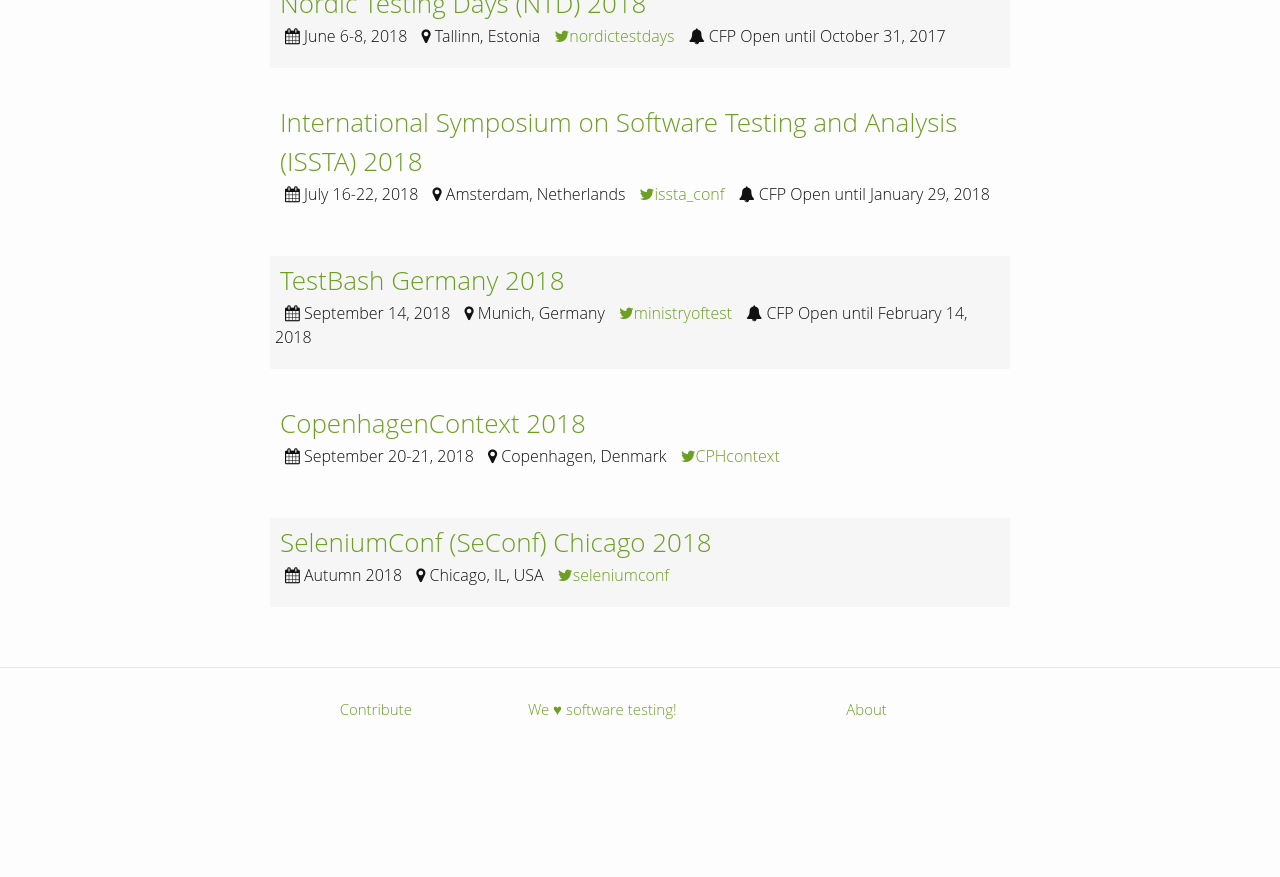
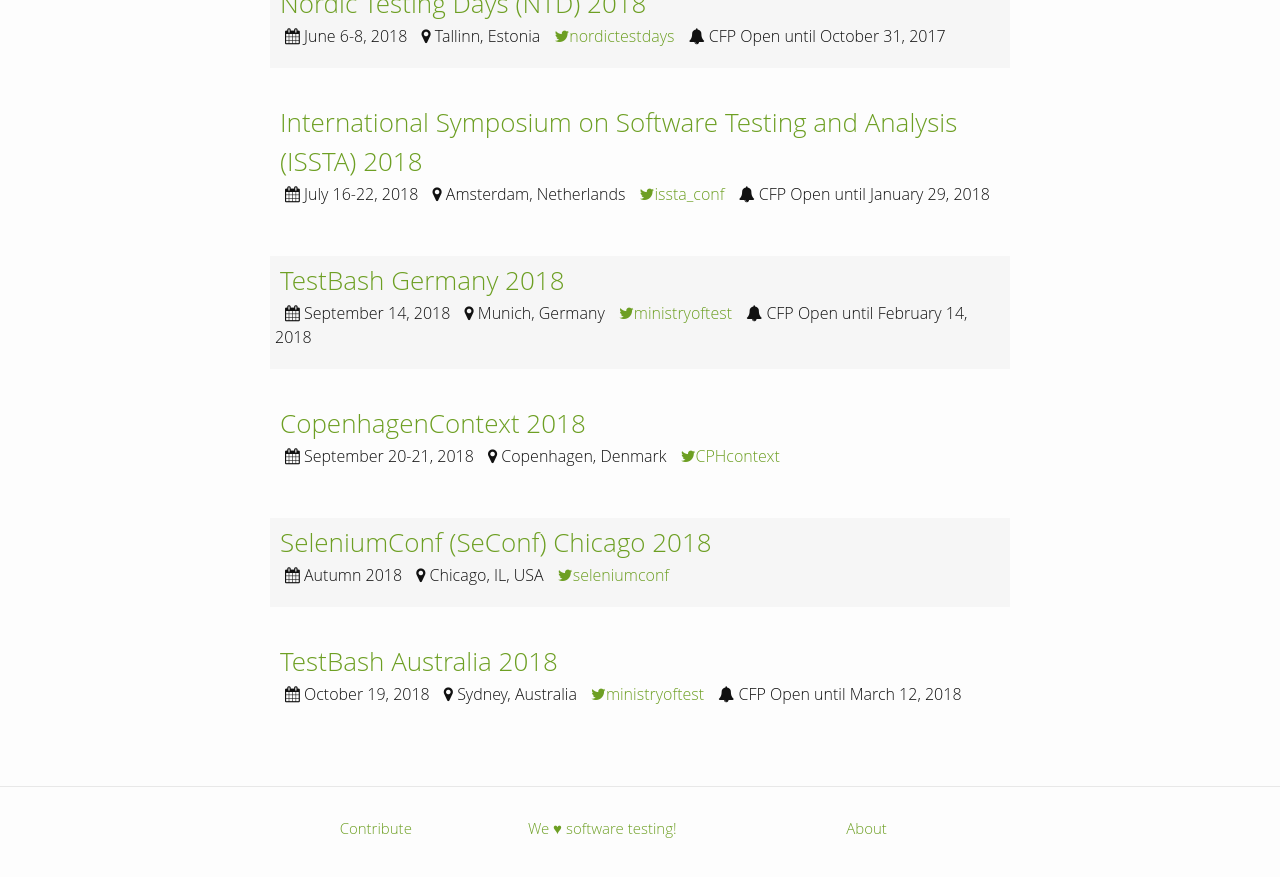
Before and after one commit to TestingConferences/testingconferences.github.io, a Jekyll site: the page built from index.html, in a window 1280 px wide and 900 px high, scrolled down 2747 px. Shown: the top 877 px of the window. Built offline with Jekyll 4.4.1, drawn with Linux system fonts in a browser that asks for light colours; before the commit the page ends 3528 px from its top, so only the background shows below that.

Commit message:
Update current.yml

```diff
--- a/_data/current.yml
+++ b/_data/current.yml
@@ -175,3 +175,10 @@
   dates: "Autumn 2018"
   url: http://seleniumconf.us/
   twitter: seleniumconf
+
+- name: TestBash Australia 2018
+  location: Sydney, Australia
+  dates: "October 19, 2018"
+  url: https://www.ministryoftesting.com/continuous-call-papers/
+  twitter: ministryoftest
+  status: CFP Open until March 12, 2018
```
